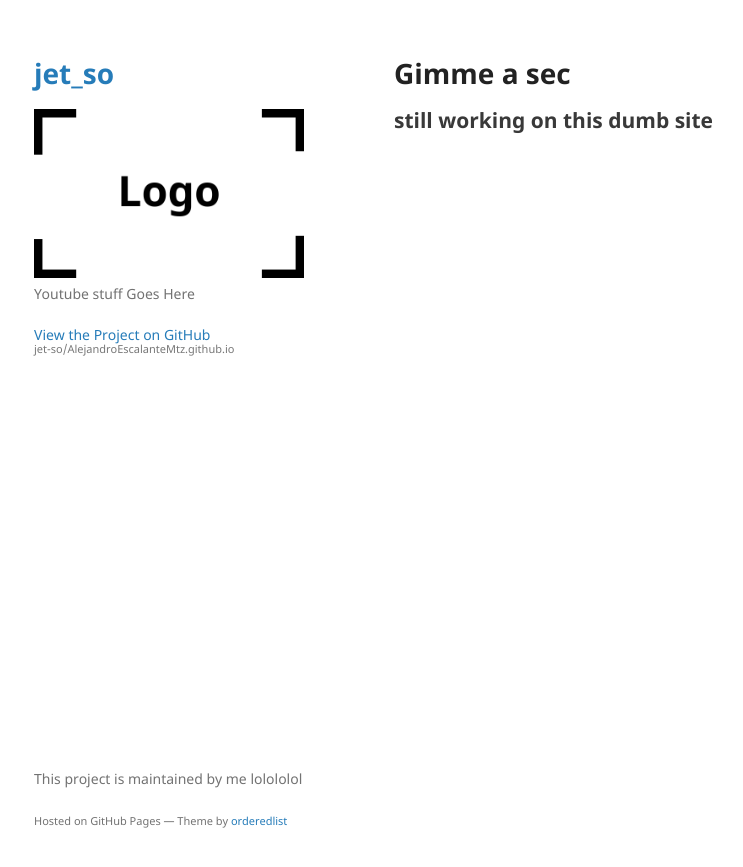
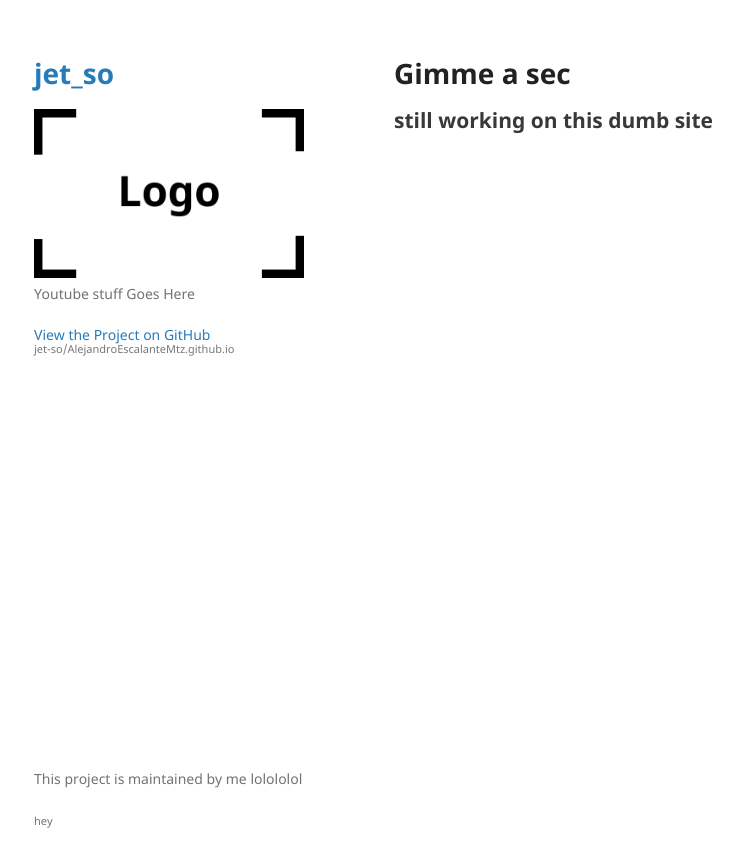
Before and after one commit to jet-so/AlejandroEscalanteMtz.github.io, a Jekyll site: the page built from index.md, in a window 1280 px wide. Shown: the top 867 px of the page, without its empty margins (176-919 px from the left). Built offline with Jekyll 4.4.1, drawn with Linux system fonts in a browser that asks for light colours; our own code applies the rules of GitHub Pages for plain Markdown files.

Commit message:
remove credits haha eks di
<p><small>Hosted on GitHub Pages &mdash; Theme by <a href="https://github.com/orderedlist">orderedlist</a></small></p>

```diff
--- a/_layouts/default.html
+++ b/_layouts/default.html
@@ -47,7 +47,7 @@
         {% if site.github.is_project_page %}
         <p>This project is maintained by me lolololol</p>
         {% endif %}
-        <p><small>Hosted on GitHub Pages &mdash; Theme by <a href="https://github.com/orderedlist">orderedlist</a></small></p>
+        <p><small>hey</small></p>
       </footer>
     </div>
     <script src="{{ "/assets/js/scale.fix.js" | relative_url }}"></script>
```
